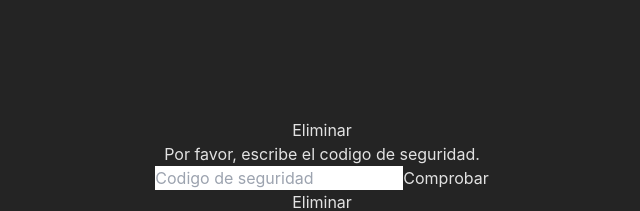
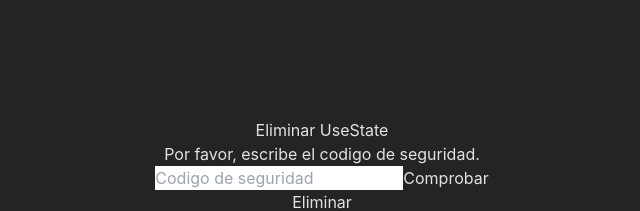
Before and after one commit to YeisonT16/security-codes, a React (Vite) app: page / in a window 1280 px wide. Shown: the part 210-421 px from the top of the page, without its empty margins (318-958 px from the left). Built offline with nearby package versions, Linux system fonts and the light colour scheme.

Commit message:
Debug UseState y ClassState

```diff
--- a/src/App.tsx
+++ b/src/App.tsx
@@ -7,7 +7,7 @@ function App() {
 
   return (
     <div>
-      <UseState />
+      <UseState name='UseState'/>
       <ClassState />
     </div>
   )
--- a/src/components/ClassState.tsx
+++ b/src/components/ClassState.tsx
@@ -3,6 +3,7 @@ import React from 'react'
 
 
 class ClassState extends React.Component {
+
 
     render() {
 
--- a/src/components/UseState.tsx
+++ b/src/components/UseState.tsx
@@ -1,10 +1,10 @@
 
 
-function UseState() {
+function UseState({name}: {name: string}) {
 
     return (
         <div>
-            <h2>Eliminar {}</h2>
+            <h2>Eliminar {name}</h2>
 
             <p>Por favor, escribe el codigo de seguridad.</p>
 
```
